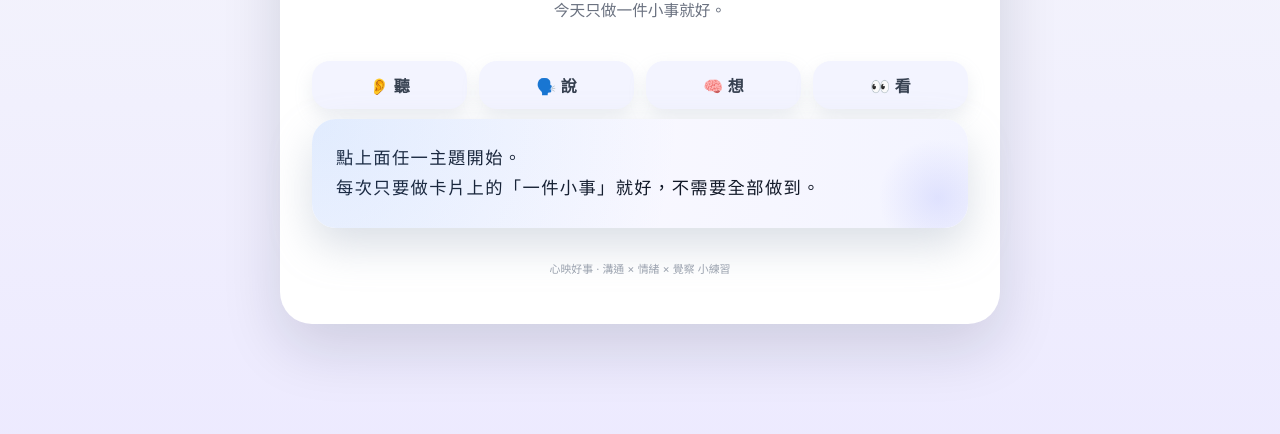
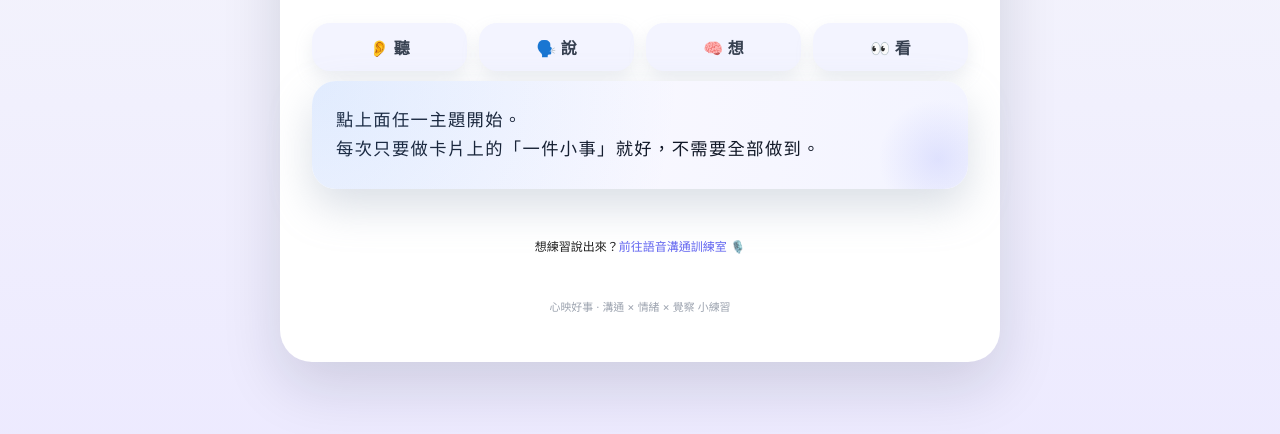
Before and after one commit to yen0711/communication-training-cards, a plain HTML site: page index.html in a window 1280 px wide. Shown: the part 296-730 px from the top of the page. Drawn offline with Linux system fonts and the light colour scheme.

Commit message:
Add voice training link to index.html

```diff
--- a/index.html
+++ b/index.html
@@ -27,10 +27,14 @@
         <p class="card-hint">點上面的任一按鈕開始練習。</p>
       </section>
     </main>
+    <p style="text-align:center; font-size:12px; margin-top:16px;">
+      想練習說出來？<a href="voice.html" style="color:#6366f1; text-decoration:none;">前往語音溝通訓練室 🎙️</a>
+    </p>
 
     <footer class="app-footer">
       <small>心映好事 · 溝通 × 情緒 × 覺察 小練習</small>
     </footer>
+
 
   </div>
 
```
